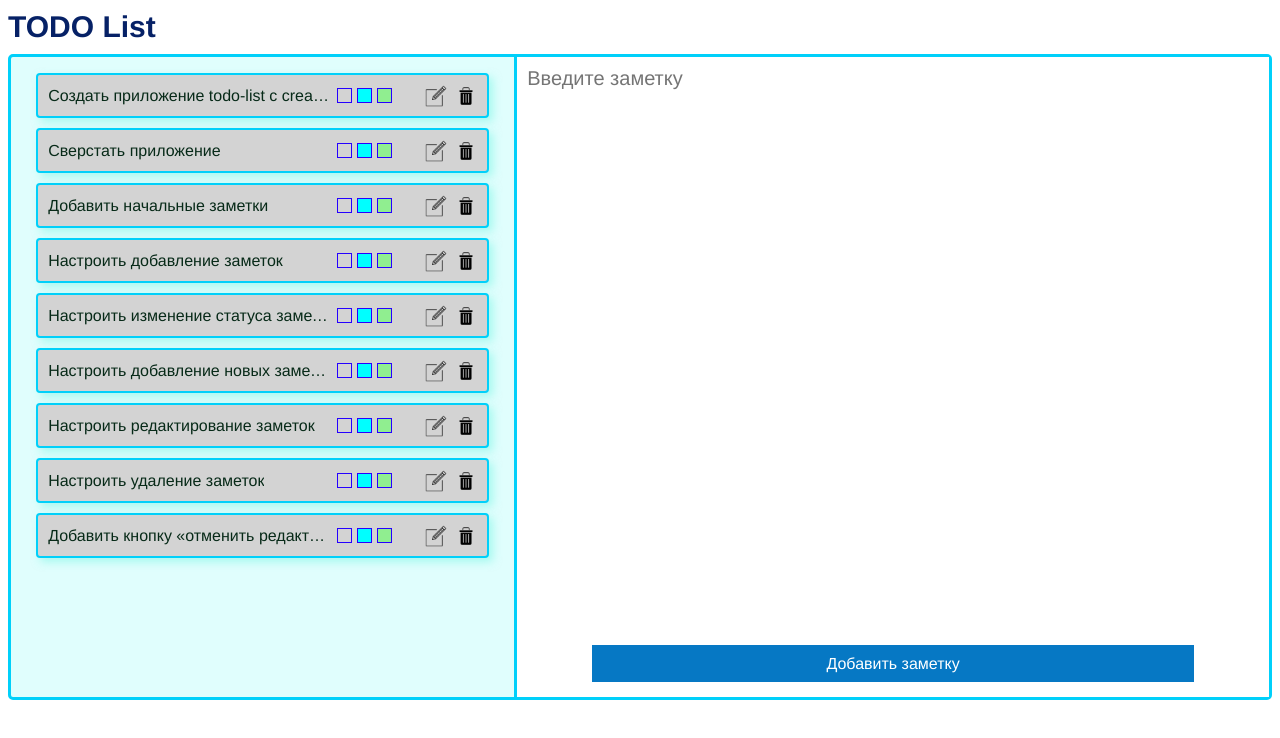
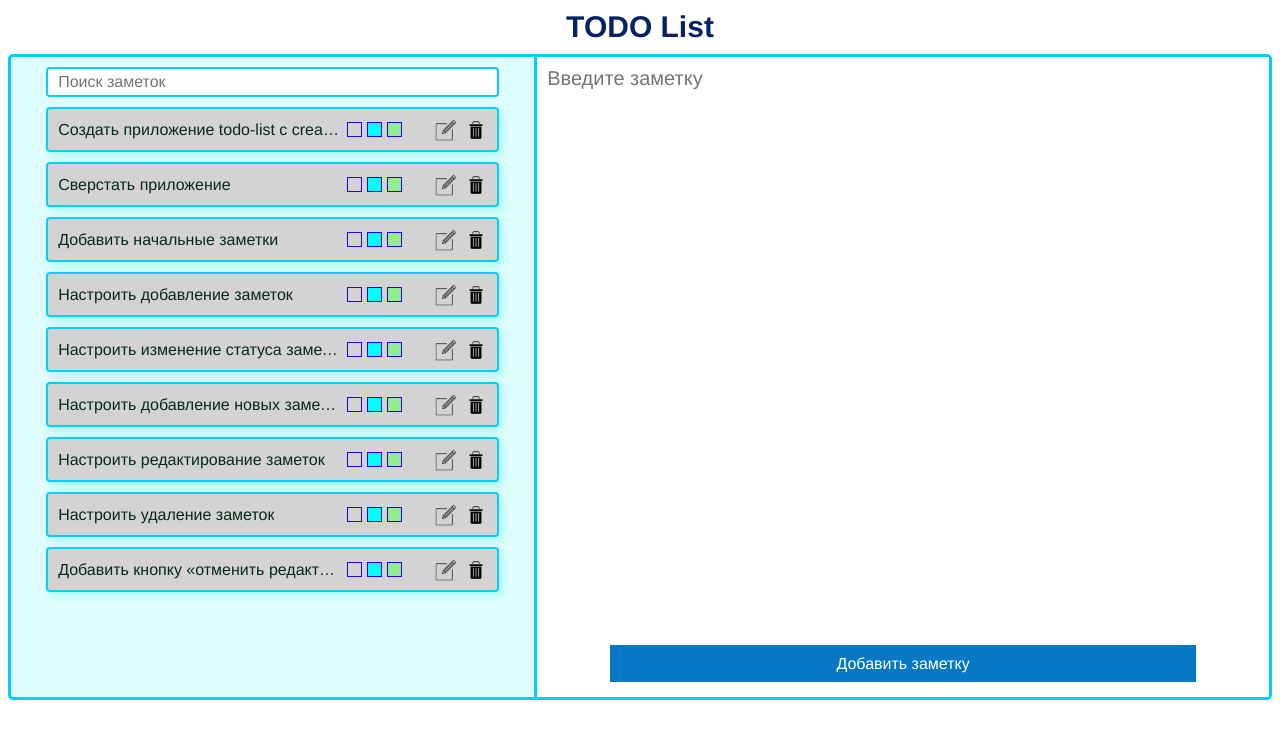
Before and after one commit to Kliueva-Kath/TODO, a React (Create React App) app: page / in a window 1280 px wide. Shown: the top 738 px of the page. Built offline with nearby package versions, Linux system fonts and the light colour scheme.

Commit message:
feat: добавить функцию поиска

```diff
--- a/src/blocks/header/__title/header__title.css
+++ b/src/blocks/header/__title/header__title.css
@@ -3,6 +3,7 @@
   font-family: "Helvetica Neue", Arial, sans-serif;
   font-size: 30px;
   color: rgb(6, 33, 102);
+  text-align: center;
 }
 
 @media screen and (max-width: 600px) {
--- /dev/null
+++ b/src/blocks/search-bar/search-bar.css
@@ -0,0 +1,26 @@
+.search-bar {
+  font-family: "Helvetica Neue", Arial, sans-serif;
+  font-size: 16px;
+  line-height: 1.2;
+  text-align: left;
+  box-sizing: border-box;
+  width: 90%;
+  height: 30px;
+  border: 2px solid rgb(0, 208, 250);
+  border-radius: 4px;
+  padding: 0 10px;
+}
+
+@media screen and (max-width: 900px) {
+  .search-bar {
+    padding: 0 6px;
+    font-size: 14px;
+  }
+}
+
+@media screen and (max-width: 600px) {
+  .search-bar {
+    width: 95%;
+    font-size: 12px;
+  }
+}
--- a/src/blocks/todo-item/todo-item.css
+++ b/src/blocks/todo-item/todo-item.css
@@ -25,8 +25,6 @@
 @media screen and (max-width: 600px) {
   .todo-item {
     height: 46px;
-    flex-direction: column;
-    padding: 4px 6px;
     width: 95%;
   }
 }
--- a/src/blocks/todo/__items-container/todo__items-container.css
+++ b/src/blocks/todo/__items-container/todo__items-container.css
@@ -1,7 +1,8 @@
 .todo__items-container {
-  width: 40%;
+  width: 100%;
   list-style: none;
   padding: 0;
+  margin: 0;
   display: flex;
   flex-direction: column;
   align-items: center;
--- /dev/null
+++ b/src/blocks/todo/__left-side/todo__left-side.css
@@ -0,0 +1,9 @@
+.todo__left-side {
+  width: 40%;
+  display: flex;
+  flex-direction: column;
+  justify-content: flex-start;
+  align-items: center;
+  padding: 10px;
+  gap: 10px;
+}
--- a/src/components/AddTaskForm.js
+++ b/src/components/AddTaskForm.js
@@ -11,6 +11,7 @@ export default function AddTaskForm({ onAddTask }) {
    */
   function handleChange(evt) {
     setInputValue(evt.target.value);
+    console.log(inputValue);
   }
 
   /**
--- a/src/components/App.js
+++ b/src/components/App.js
@@ -1,8 +1,9 @@
-import { useState } from "react";
+import { useState, useEffect } from "react";
 import Header from "./Header";
 import TodoList from "./TodoList";
 import AddTaskForm from "./AddTaskForm";
 import EditTaskForm from "./EditTaskForm";
+import SearchBar from "./SearchBar";
 import data from "../utils/data.json";
 
 function App() {
@@ -15,6 +16,8 @@ function App() {
   const [editedTask, setEditedTask] = useState({});
   // стейт контролируемого инпута формы редактирования
   const [editValue, setEditValue] = useState("");
+  // стейт контролируемого инпута формы поиска
+  const [searchTerm, setSearchTerm] = useState("");
 
   /**
    *Отвечает за удаление заметки
@@ -89,15 +92,42 @@ function App() {
     setIsEditing(false);
   }
 
+  /**
+   * Отвечает за контроль за изменением инпута строки поиска
+   * при каждом изменении активирует функцию поиска
+   * @param {object} evt - событие изменения инпута
+   * @returns {any}
+   */
+  function handleSearchInputChange(evt) {
+    setSearchTerm(evt.target.value);
+    console.log(searchTerm);
+  }
+
+  // поиск заметок
+  // эффект использован, чтобы избегать отставания стейта searchTerm от значения инпута
+  // без подключения к серверу поиск работает только на изначальном массиве, представленном непосредственно в коде
+  useEffect(() => {
+    const foundTasks = data.filter((task) => {
+      return task.task.toLowerCase().includes(searchTerm.toLowerCase());
+    });
+    setTasks(foundTasks);
+  }, [searchTerm]);
+
   return (
     <div className='App'>
       <Header />
       <div className='todo'>
-        <TodoList
-          tasks={tasks}
-          onDeleteTask={handleDeleteTask}
-          onEditTaskButtonClick={handleEditTaskButtonClick}
-        />
+        <div className='todo__left-side'>
+          <SearchBar
+            onSearchInputChange={handleSearchInputChange}
+            searchTerm={searchTerm}
+          />
+          <TodoList
+            tasks={tasks}
+            onDeleteTask={handleDeleteTask}
+            onEditTaskButtonClick={handleEditTaskButtonClick}
+          />
+        </div>
         {isEditing ? (
           <EditTaskForm
             onEditTask={handleEditTask}
--- /dev/null
+++ b/src/components/SearchBar.js
@@ -0,0 +1,14 @@
+export default function SearchBar({ onSearchInputChange, searchTerm }) {
+  function handleSearchInputChange(evt) {
+    onSearchInputChange(evt);
+  }
+  return (
+    <input
+      className='search-bar'
+      type='text'
+      placeholder='Поиск заметок'
+      onChange={handleSearchInputChange}
+      value={searchTerm || ""}
+    />
+  );
+}
--- a/src/index.css
+++ b/src/index.css
@@ -3,6 +3,9 @@
 
 @import url("./blocks/todo/todo.css");
 @import url("./blocks/todo/__items-container/todo__items-container.css");
+@import url("./blocks/todo/__left-side/todo__left-side.css");
+
+@import url("./blocks/search-bar/search-bar.css");
 
 @import url("./blocks/todo-item/todo-item.css");
 @import url("./blocks/todo-item/_type/_awaiting/todo-item_type_awaiting.css");
```
